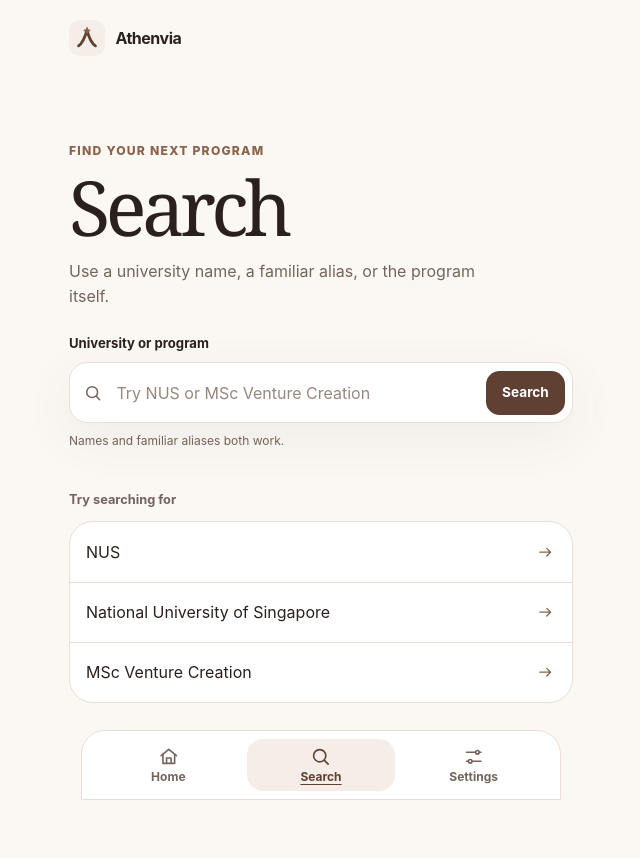
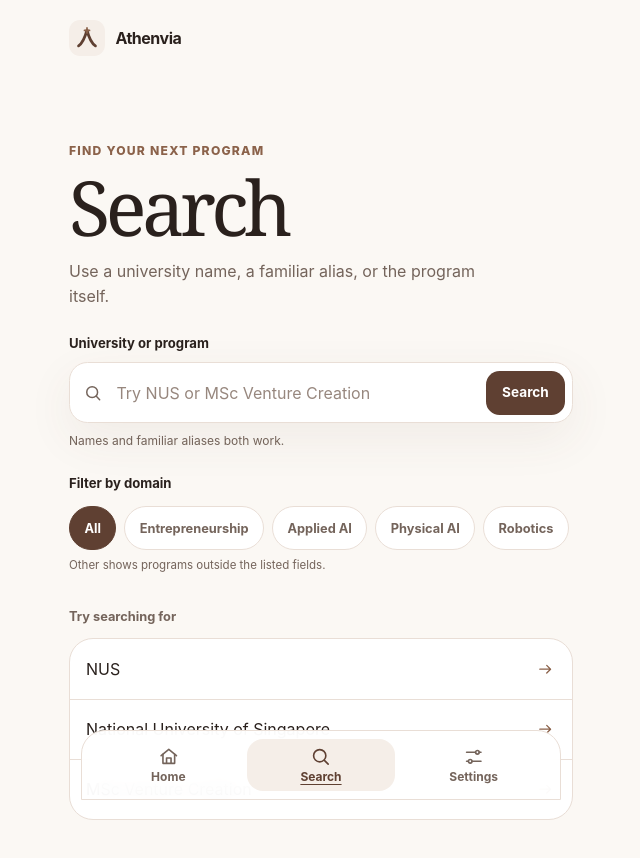
Before and after one commit to aminssutt/athenvia, a Next.js app in the folder apps/web/: page /search in a window 1280 px wide. Shown: the top 858 px of the page, without its empty margins (319-959 px from the left). Built offline with nearby package versions, Linux system fonts and the light colour scheme.

Commit message:
add accessible domain search filters

```diff
--- a/apps/web/components/program-search.module.css
+++ b/apps/web/components/program-search.module.css
@@ -1,4 +1,6 @@
 .search {
+  min-width: 0;
+  max-width: 100%;
   padding-bottom: 2rem;
 }
 
@@ -115,8 +117,97 @@
   font-size: 0.75rem;
 }
 
+.filters {
+  width: 100%;
+  min-width: 0;
+  max-width: 100%;
+  margin: 1rem 0 0;
+  border: 0;
+  padding: 0;
+}
+
+.filters legend {
+  padding: 0;
+  font-size: 0.82rem;
+  font-weight: 750;
+}
+
+.filterScroller {
+  display: flex;
+  width: 100%;
+  max-width: 100%;
+  overflow-x: auto;
+  overflow-y: hidden;
+  gap: 0.5rem;
+  padding: 0.75rem 0 0.45rem;
+  scrollbar-width: none;
+  scroll-padding-inline: 1.25rem;
+  overscroll-behavior-inline: contain;
+}
+
+.filterScroller::-webkit-scrollbar {
+  display: none;
+}
+
+.filterChip {
+  position: relative;
+  flex: 0 0 auto;
+  cursor: pointer;
+}
+
+.filterChip input {
+  position: absolute;
+  width: 1px;
+  height: 1px;
+  overflow: hidden;
+  margin: -1px;
+  clip: rect(0 0 0 0);
+  white-space: nowrap;
+  clip-path: inset(50%);
+}
+
+.filterChip span {
+  display: inline-flex;
+  min-height: 2.75rem;
+  align-items: center;
+  justify-content: center;
+  border: 1px solid var(--border-soft);
+  border-radius: var(--radius-pill);
+  padding: 0.55rem 0.9rem;
+  background: var(--surface);
+  color: var(--text-secondary);
+  font-size: 0.8rem;
+  font-weight: 700;
+  white-space: nowrap;
+  transition:
+    border-color 150ms ease,
+    background-color 150ms ease,
+    color 150ms ease;
+}
+
+.filterChip input:checked + span {
+  border-color: var(--chocolate-dark);
+  background: var(--chocolate-dark);
+  color: white;
+}
+
+.filterChip input:focus-visible + span {
+  outline: 3px solid var(--focus-ring);
+  outline-offset: 3px;
+}
+
+.filterChip:hover span {
+  border-color: var(--chocolate);
+}
+
+.filterHelp {
+  margin: 0;
+  color: var(--text-secondary);
+  font-size: 0.72rem;
+}
+
 .suggestions {
-  margin-top: 2.5rem;
+  margin-top: 2rem;
 }
 
 .suggestions > p {
@@ -224,7 +315,8 @@
 }
 
 @media (prefers-reduced-motion: reduce) {
-  .inputRow {
+  .inputRow,
+  .filterChip span {
     transition: none;
   }
 }
--- a/apps/web/components/program-search.tsx
+++ b/apps/web/components/program-search.tsx
@@ -14,6 +14,47 @@ type SearchState =
   | { name: "error"; query: string; message: string };
 
 const SEARCH_EXAMPLES = ["NUS", "National University of Singapore", "MSc Venture Creation"];
+
+const DOMAIN_FILTERS = [
+  { key: "all", label: "All", apiDomain: null, kind: "all" },
+  {
+    key: "entrepreneurship",
+    label: "Entrepreneurship",
+    apiDomain: "entrepreneurship",
+    kind: "domain",
+  },
+  { key: "applied-ai", label: "Applied AI", apiDomain: "applied-ai", kind: "domain" },
+  { key: "physical-ai", label: "Physical AI", apiDomain: "physical-ai", kind: "domain" },
+  { key: "robotics", label: "Robotics", apiDomain: "robotics", kind: "domain" },
+  {
+    key: "computer-science",
+    label: "Computer Science",
+    apiDomain: "computer-science",
+    kind: "domain",
+  },
+  { key: "data-science", label: "Data Science", apiDomain: "data-science", kind: "domain" },
+  { key: "management", label: "Management", apiDomain: "management", kind: "domain" },
+  { key: "mba", label: "MBA", apiDomain: "mba", kind: "domain" },
+  { key: "phd", label: "PhD", apiDomain: "phd", kind: "domain" },
+  { key: "other", label: "Other", apiDomain: null, kind: "other" },
+] as const;
+
+type DomainFilter = (typeof DOMAIN_FILTERS)[number];
+
+const APPROVED_DOMAIN_NAMES = new Set(
+  DOMAIN_FILTERS.filter((filter) => filter.kind === "domain").map((filter) =>
+    filter.label.toLocaleLowerCase("en"),
+  ),
+);
+
+function isOtherDomainProgram(program: ProgramSummary) {
+  return (
+    program.domains.length === 0 ||
+    program.domains.every(
+      (domain) => !APPROVED_DOMAIN_NAMES.has(domain.trim().toLocaleLowerCase("en")),
+    )
+  );
+}
 
 function getErrorMessage(payload: unknown) {
   if (!payload || typeof payload !== "object") {
@@ -56,6 +97,7 @@ function ArrowIcon() {
 
 export function ProgramSearch() {
   const [query, setQuery] = useState("");
+  const [selectedDomain, setSelectedDomain] = useState<DomainFilter>(DOMAIN_FILTERS[0]);
   const [state, setState] = useState<SearchState>({ name: "idle" });
   const abortController = useRef<AbortController | null>(null);
   const inputRef = useRef<HTMLInputElement>(null);
@@ -64,7 +106,7 @@ export function ProgramSearch() {
     return () => abortController.current?.abort();
   }, []);
 
-  async function search(rawQuery: string) {
+  async function search(rawQuery: string, domainFilter = selectedDomain) {
     const normalizedQuery = rawQuery.trim();
 
     if (normalizedQuery.length < 2) {
@@ -83,7 +125,13 @@ export function ProgramSearch() {
     setState({ name: "loading", query: normalizedQuery });
 
     try {
-      const response = await fetch(`/api/search?query=${encodeURIComponent(normalizedQuery)}`, {
+      const searchParameters = new URLSearchParams({ query: normalizedQuery });
+
+      if (domainFilter.apiDomain) {
+        searchParameters.set("domain", domainFilter.apiDomain);
+      }
+
+      const response = await fetch(`/api/search?${searchParameters.toString()}`, {
         headers: { Accept: "application/json" },
         signal: requestController.signal,
       });
@@ -100,10 +148,15 @@ export function ProgramSearch() {
         throw new Error("Search returned an unexpected response. Please try again.");
       }
 
+      const programs =
+        domainFilter.kind === "other"
+          ? parsedResponse.data.programs.filter(isOtherDomainProgram)
+          : parsedResponse.data.programs;
+
       setState({
         name: "success",
         query: normalizedQuery,
-        programs: parsedResponse.data.programs,
+        programs,
       });
     } catch (error) {
       if (requestController.signal.aborted) {
@@ -130,6 +183,14 @@ export function ProgramSearch() {
   function searchExample(example: string) {
     setQuery(example);
     void search(example);
+  }
+
+  function selectDomain(domainFilter: DomainFilter) {
+    setSelectedDomain(domainFilter);
+
+    if (query.trim().length >= 2) {
+      void search(query, domainFilter);
+    }
   }
 
   function clearSearch() {
@@ -188,6 +249,27 @@ export function ProgramSearch() {
         <p className={styles.help} id="search-help">
           Names and familiar aliases both work.
         </p>
+
+        <fieldset className={styles.filters} aria-describedby="domain-filter-help">
+          <legend>Filter by domain</legend>
+          <div className={styles.filterScroller}>
+            {DOMAIN_FILTERS.map((domainFilter) => (
+              <label key={domainFilter.key} className={styles.filterChip}>
+                <input
+                  checked={selectedDomain.key === domainFilter.key}
+                  name="domain"
+                  type="radio"
+                  value={domainFilter.key}
+                  onChange={() => selectDomain(domainFilter)}
+                />
+                <span>{domainFilter.label}</span>
+              </label>
+            ))}
+          </div>
+          <p className={styles.filterHelp} id="domain-filter-help">
+            Other shows programs outside the listed fields.
+          </p>
+        </fieldset>
       </form>
 
       <div aria-live="polite" aria-atomic="true" className={styles.visuallyHidden}>
```
